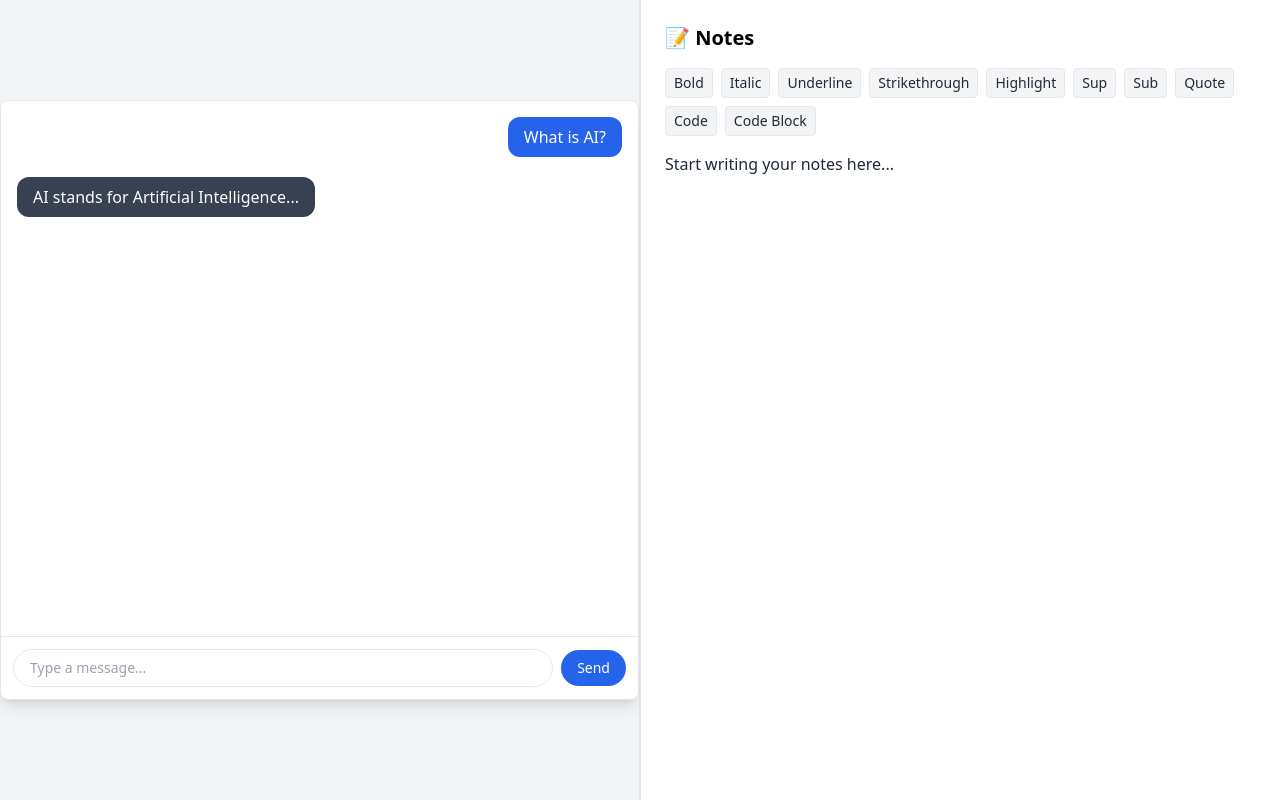
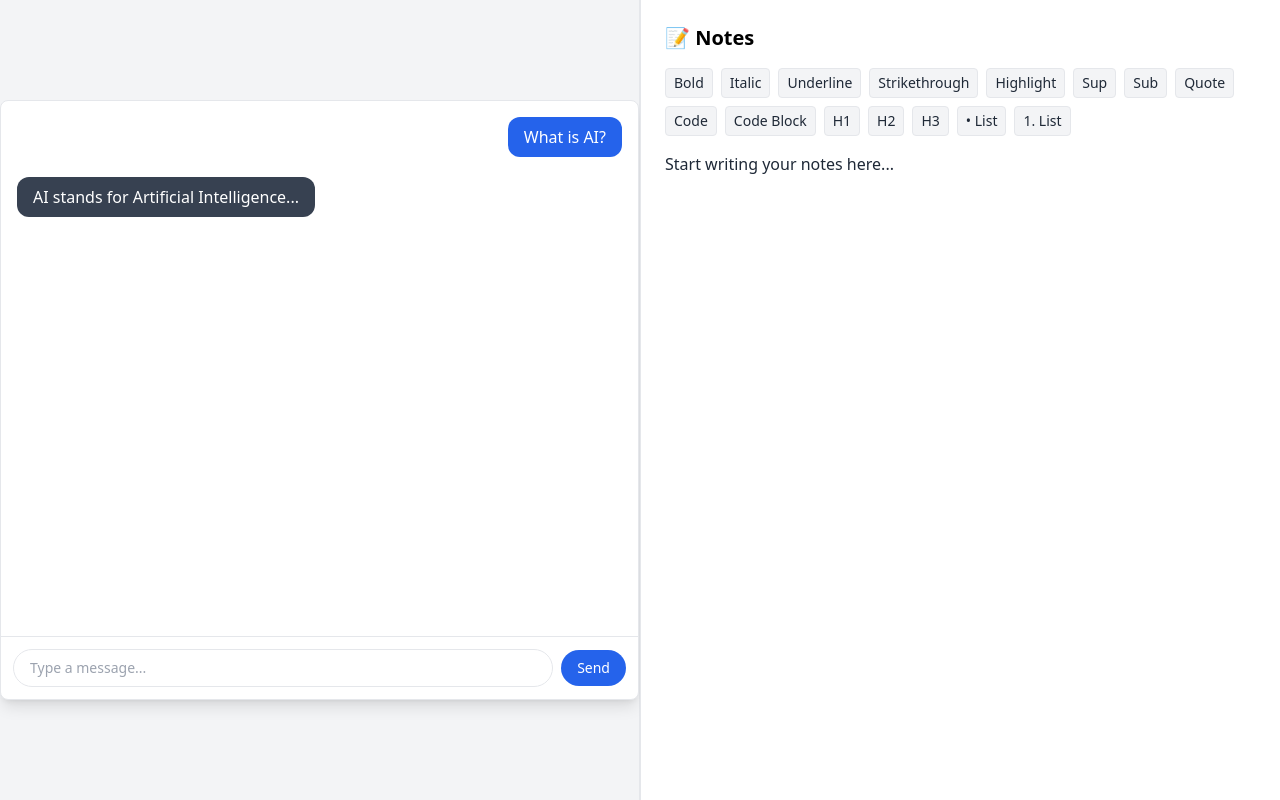
Before and after one commit to danishirfan21/NotionGPT, a React (Vite) app in the folder notiongpt-ui/: page / in a window 1280 px wide. Built offline with nearby package versions, Linux system fonts and the light colour scheme.

Commit message:
Added headings, list

```diff
--- a/notiongpt-ui/src/App.tsx
+++ b/notiongpt-ui/src/App.tsx
@@ -21,8 +21,22 @@ type CustomText = {
 
 type ParagraphElement = { type: 'paragraph'; children: CustomText[] };
 type CodeBlockElement = { type: 'code-block'; children: CustomText[] };
+type HeadingOne = { type: 'heading-one'; children: CustomText[] };
+type HeadingTwo = { type: 'heading-two'; children: CustomText[] };
+type HeadingThree = { type: 'heading-three'; children: CustomText[] };
+type BulletedList = { type: 'bulleted-list'; children: CustomElement[] };
+type NumberedList = { type: 'numbered-list'; children: CustomElement[] };
+type ListItem = { type: 'list-item'; children: CustomText[] };
 
-type CustomElement = ParagraphElement | CodeBlockElement;
+type CustomElement =
+  | ParagraphElement
+  | CodeBlockElement
+  | HeadingOne
+  | HeadingTwo
+  | HeadingThree
+  | BulletedList
+  | NumberedList
+  | ListItem;
 
 declare module 'slate' {
   interface CustomTypes {
--- a/notiongpt-ui/src/components/Editor/BlockEditor.tsx
+++ b/notiongpt-ui/src/components/Editor/BlockEditor.tsx
@@ -45,6 +45,38 @@ function BlockEditor({ value, onChange, editor }: Props) {
   const renderElement = useCallback((props: RenderElementProps) => {
     const { attributes, children, element } = props;
     switch (element.type) {
+      case 'heading-one':
+        return (
+          <h1 {...attributes} className="text-3xl font-bold my-2">
+            {children}
+          </h1>
+        );
+      case 'heading-two':
+        return (
+          <h2 {...attributes} className="text-2xl font-semibold my-2">
+            {children}
+          </h2>
+        );
+      case 'heading-three':
+        return (
+          <h3 {...attributes} className="text-xl font-medium my-2">
+            {children}
+          </h3>
+        );
+      case 'bulleted-list':
+        return (
+          <ul {...attributes} className="list-disc pl-6 my-2">
+            {children}
+          </ul>
+        );
+      case 'numbered-list':
+        return (
+          <ol {...attributes} className="list-decimal pl-6 my-2">
+            {children}
+          </ol>
+        );
+      case 'list-item':
+        return <li {...attributes}>{children}</li>;
       case 'code-block':
         return (
           <pre
--- /dev/null
+++ b/notiongpt-ui/src/components/Editor/BlockUtils.ts
@@ -0,0 +1,45 @@
+import { Editor, Transforms, Element as SlateElement } from 'slate';
+
+export type BlockFormat =
+  | 'paragraph'
+  | 'code-block'
+  | 'heading-one'
+  | 'heading-two'
+  | 'heading-three'
+  | 'bulleted-list'
+  | 'numbered-list';
+
+const LIST_TYPES = ['bulleted-list', 'numbered-list'];
+
+export const isBlockActive = (editor: Editor, format: BlockFormat) => {
+  const [match] = Editor.nodes(editor, {
+    match: (n) =>
+      !Editor.isEditor(n) &&
+      SlateElement.isElement(n) &&
+      (n as SlateElement).type === format,
+  });
+
+  return !!match;
+};
+
+export const toggleBlock = (editor: Editor, format: BlockFormat) => {
+  const isActive = isBlockActive(editor, format);
+  const isList = LIST_TYPES.includes(format);
+
+  Transforms.unwrapNodes(editor, {
+    match: (n) =>
+      !Editor.isEditor(n) &&
+      SlateElement.isElement(n) &&
+      LIST_TYPES.includes((n as SlateElement).type),
+    split: true,
+  });
+
+  const newType = isActive ? 'paragraph' : isList ? 'list-item' : format;
+
+  Transforms.setNodes(editor, { type: newType });
+
+  if (!isActive && isList) {
+    const block = { type: format, children: [] };
+    Transforms.wrapNodes(editor, block);
+  }
+};
--- a/notiongpt-ui/src/components/Editor/Toolbar.tsx
+++ b/notiongpt-ui/src/components/Editor/Toolbar.tsx
@@ -2,7 +2,7 @@ import { useSlate } from 'slate-react';
 import type { MarkFormat } from './MarkFormats';
 import { cn } from '../../lib/utils';
 import { isMarkActive, toggleMark } from './Marks';
-import { Editor, Transforms, Element as SlateElement } from 'slate';
+import { isBlockActive, toggleBlock, type BlockFormat } from './BlockUtils';
 
 const MARKS: { format: MarkFormat; label: string }[] = [
   { format: 'bold', label: 'Bold' },
@@ -16,32 +16,16 @@ const MARKS: { format: MarkFormat; label: string }[] = [
   { format: 'code', label: 'Code' },
 ];
 
-type BlockFormat = 'paragraph' | 'code-block';
-
-export const isBlockActive = (editor: Editor, format: BlockFormat) => {
-  const [match] = Editor.nodes(editor, {
-    match: (n) =>
-      !Editor.isEditor(n) &&
-      SlateElement.isElement(n) &&
-      (n as SlateElement).type === format,
-  });
-
-  return !!match;
-};
-
-export const toggleBlock = (editor: Editor, format: BlockFormat) => {
-  const isActive = isBlockActive(editor, format);
-  Transforms.setNodes(
-    editor,
-    { type: isActive ? 'paragraph' : format },
-    {
-      match: (n) => !Editor.isEditor(n) && SlateElement.isElement(n),
-    }
-  );
-};
-
 export default function Toolbar() {
   const editor = useSlate();
+
+  const BLOCKS: { format: BlockFormat; label: string }[] = [
+    { format: 'heading-one', label: 'H1' },
+    { format: 'heading-two', label: 'H2' },
+    { format: 'heading-three', label: 'H3' },
+    { format: 'bulleted-list', label: '• List' },
+    { format: 'numbered-list', label: '1. List' },
+  ];
 
   return (
     <div className="flex gap-2 mb-4 flex-wrap">
@@ -80,6 +64,25 @@ export default function Toolbar() {
       >
         Code Block
       </button>
+
+      {BLOCKS.map(({ format, label }) => (
+        <button
+          key={format}
+          onMouseDown={(e) => {
+            e.preventDefault();
+            toggleBlock(editor, format);
+          }}
+          className={cn(
+            'px-2 py-1 border rounded text-sm',
+            isBlockActive(editor, format)
+              ? 'bg-black text-white'
+              : 'bg-gray-100 text-gray-800 hover:bg-gray-200'
+          )}
+        >
+          {label}
+        </button>
+      ))}
+
     </div>
   );
 }
```
